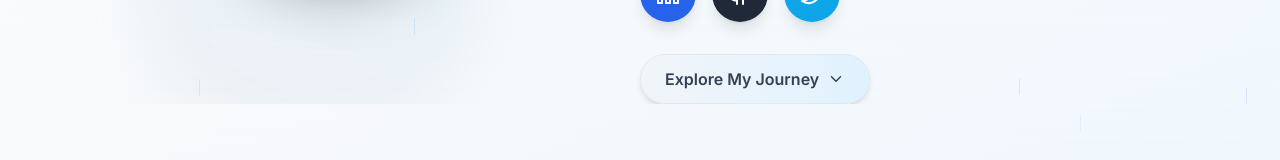
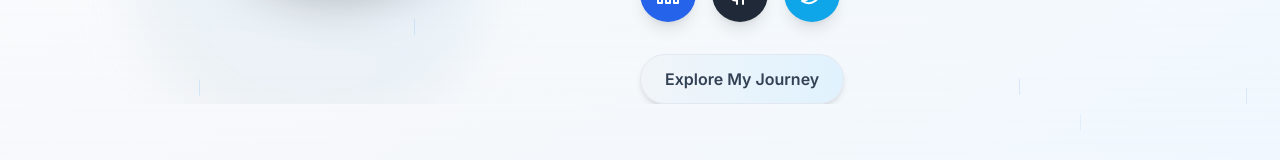
Before and after one commit to Omkar825/portfolio-updated, a React (Vite) app: page / in a window 1280 px wide. Shown: the part 613-773 px from the top of the page. Built offline with nearby package versions, Linux system fonts and the light colour scheme.

Commit message:
Update Home.tsx

```diff
--- a/src/pages/Home.tsx
+++ b/src/pages/Home.tsx
@@ -194,7 +194,6 @@ const Home: React.FC = () => {
                 >
                   <div className="absolute inset-0 bg-gradient-to-r from-accent-200/50 to-primary-200/50 dark:from-accent-800/30 dark:to-primary-800/30 opacity-0 group-hover:opacity-100 transition-opacity duration-300" />
                   <span className="relative z-10">Explore My Journey</span>
-                  <ChevronDown size={18} className="relative z-10 group-hover:translate-y-1 transition-transform duration-300" />
                 </Link>
               </motion.div>
             </motion.div>
```
